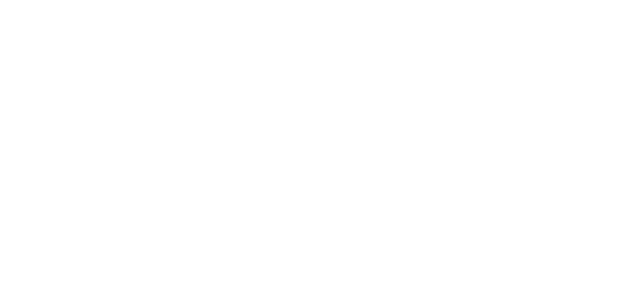
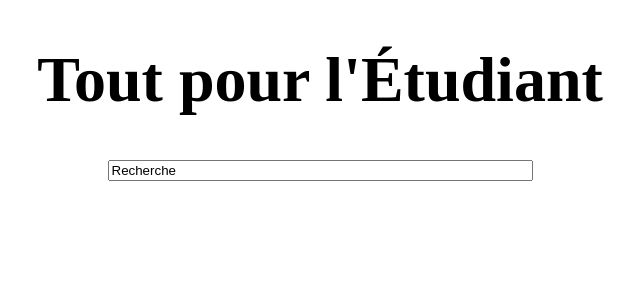
Before and after one commit to Redblockmasteur/Site_web_Tout_Pour_L_Etudiant, a PHP site: page / in a window 1280 px wide. Before the commit the part shown is empty. Shown: the top 300 px of the page, without its empty margins (320-960 px from the left). Run offline with PHP 8.4, Linux system fonts and the light colour scheme.

Commit message:
Ajout de la barre de recherche

```diff
--- a/index.html
+++ b/index.html
@@ -7,7 +7,10 @@
     </head>
     <body>
         <header>
-
+            <h1>Tout pour l'Étudiant</h1>
+            <FORM>
+                <INPUT type="text" name="nom" size="50" value="Recherche">
+            </FORM>
         </header>
     </body>
 </html>
--- a/style.css
+++ b/style.css
@@ -1,3 +1,14 @@
+header{
+    margin-top: 0px;
+    margin-right: 0px;
+    margin-right: 0px;
+    margin-bottom: 20px;
+}
 h1{
     font-size: 4rem;
+    text-align: center;
 }
+
+form{
+    text-align: center;
+}
```
